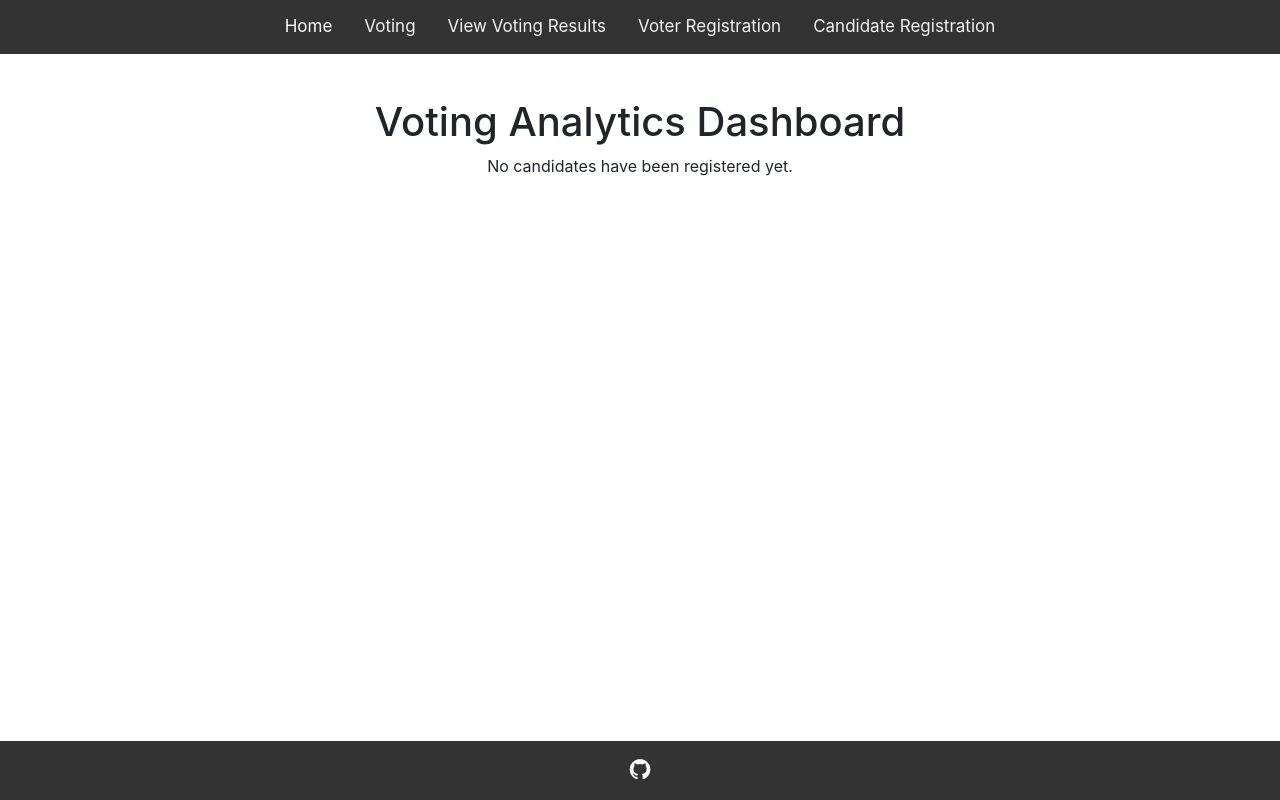
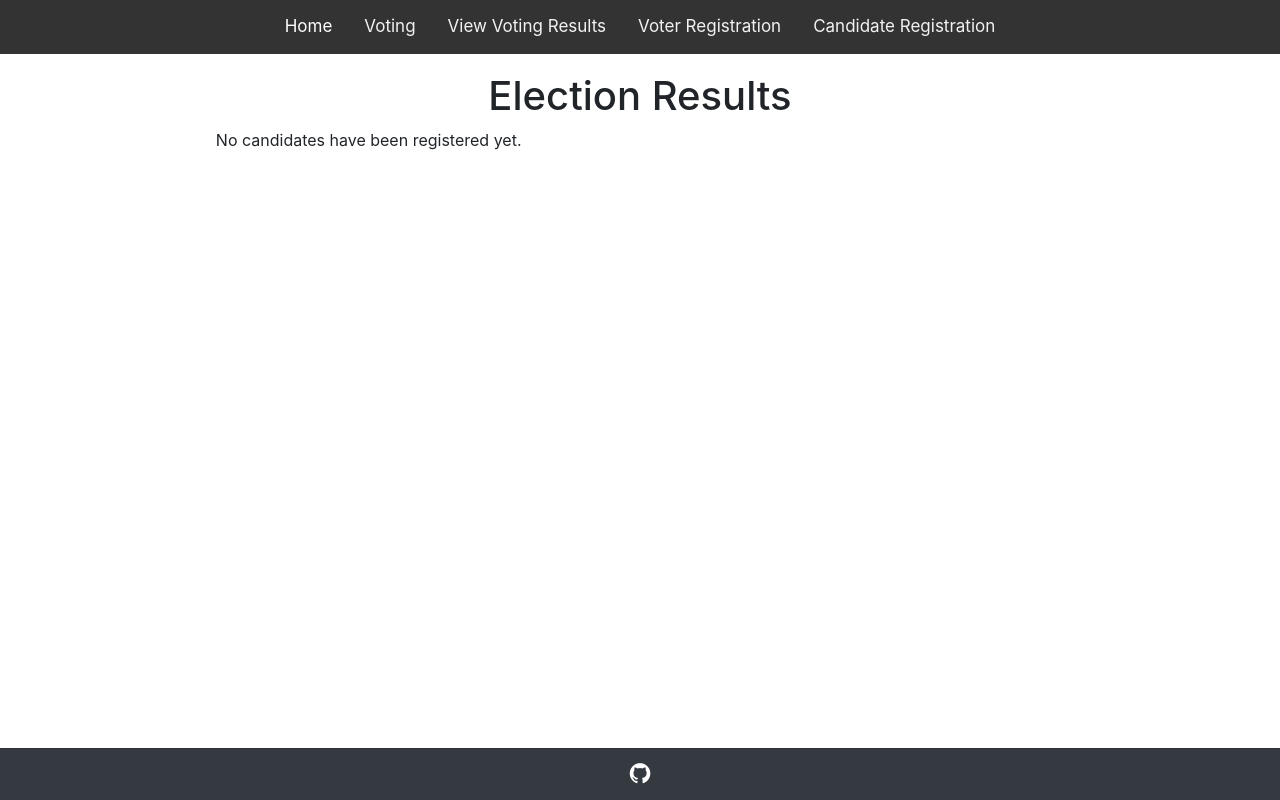
Before and after one commit to kvardaan/ML-Based-Voting-System, a Flask app: page /voting_results in a window 1280 px wide. Run offline with Flask 3, Linux system fonts and the light colour scheme; data that the repository does not hold is empty; some libraries are stand-ins or nearby versions.

Commit message:
UX modifications

```diff
--- a/static/index.css
+++ b/static/index.css
@@ -3,6 +3,7 @@ body {
     display: flex;
     flex-direction: column;
     min-height: 100vh;
+    max-width: 100%;
     margin: 0;
 }
 
@@ -45,7 +46,7 @@ select { /* Add select element styling */
     margin-bottom: 25px;
     border: 1px solid #ccc;
     border-radius: 5px;
-    box-sizing: border-box;
+    /*box-sizing: border-box;*/
     font-size: 12px;
     transition: border-color 0.3s;
 }
@@ -109,11 +110,6 @@ input:invalid {
 .welcome {
     text-align: center;
     margin-top: 10%;
-}
-
-.voting-results{
-    display: flex;
-    justify-content: center;
 }
 
 .voting-results .nav-link:link, .voting-results .nav-link:visited {
@@ -236,7 +232,7 @@ button:hover {
 }
 
 .chart-container {
-    width: 50%;
+    width: 30%;
     /*margin: 20px auto;*/
     box-shadow: 0 4px 8px rgba(0,0,0,0.1);
     background-color: #fff;
@@ -244,7 +240,32 @@ button:hover {
     /*padding: 20px;*/
 }
 
-.analyticsPage {
-    margin: 4rem auto;
-    padding-top: 10px;
+.card-footer {
+    width: 100%;
 }
+
+.dashboard {
+    max-width: 80%;
+    justify-content: center;
+    margin: 5% auto;
+}
+
+li {
+    list-style-type: none;
+}
+
+.bordered-box {
+    border: 2px solid #000000; /* Dynamic border color will be applied here */
+    border-radius: 5px; /* Rounded corners */
+    background-color: #f8f9fa; /* Background color */
+    box-shadow: 1px 1px 5px 1px dimgrey; /* Box shadow for depth */
+    color: #333; /* Text color */
+    display: flex; /* Use flexbox for layout */
+    justify-content: center; /* Center horizontally */
+    align-items: center; /* Center vertically */
+}
+
+.bordered-box p {
+    margin: 0;
+    padding: 15px;
+}
--- a/templates/home.html
+++ b/templates/home.html
@@ -8,8 +8,5 @@
             </h1>
             <h2>"Empowering voters, with the right to free and fair elections!"</h2>
         </div>
-        <div class='voting-results' {% block voting_resultsActive %}{% endblock %}>
-            <a class="nav-link" href="{{ url_for('voting_results') }}">View Voting Results</a>
-        </div>
     </section>
 {% endblock %}
--- a/templates/index.html
+++ b/templates/index.html
@@ -21,17 +21,15 @@
             </a>
         </div>
 
-        <div class="content mt-4">
+        <div class="content mt-2">
             {% block content %}
             <!-- This is where the content from different pages will be inserted -->
             {% endblock %}
         </div>
 
-        <footer>
-            <div>
-                <a href="https://github.com/kvardaan/ML-Based-Voting-System" target="_blank"><i class="fa fa-github" style="font-size:24px"></i></a>
-            </div>
-        </footer>
+        <div class="card-footer bg-dark text-center text-body-secondary fixed-bottom">
+            <a href="https://github.com/kvardaan/ML-Based-Voting-System" target="_blank"><i class="fa fa-github text-white" style="font-size:24px"></i></a>
+        </div>
 
     <script>
         function myFunction() {
--- a/templates/voting_results.html
+++ b/templates/voting_results.html
@@ -1,26 +1,16 @@
 {% extends 'index.html' %}
 
 {% block content %}
-    <div class="analyticsPage">
-        <div class="row justify-content-md-center">
-            <h1>Voting Analytics Dashboard</h1>
-        </div>
-        <div class="row justify-content-md-center">
+<div class="dashboard">
+    <div class="row justify-content-md-center mt-5">
+        <h1>Election Results</h1>
+    </div>
+
+    <div class="row justify-content-md-center">
+        <div class="col-md-10">
             {% if candidates %}
                 {% if votes %}
-                        <div class="row" id="chart_div" style="width: 100%; height: 500px;"></div>
-                        <div class="row">
-                            {% if winner|length > 1 %}
-                                <p>It's a tie between:</p>
-                                <ul>
-                                    {% for w in winner %}
-                                        <li>{{ w }}</li>
-                                    {% endfor %}
-                                </ul>
-                            {% else %}
-                                <p style="font-weight: bold">Winner: {{ winner[0] }}</p>
-                            {% endif %}
-                        </div>
+                    <div class="col" id="chart_div" style="height: 400px;"></div>
                     <script type="text/javascript" src="https://www.gstatic.com/charts/loader.js"></script>
                     <script type="text/javascript">
                         google.charts.load('current', {'packages':['corechart']});
@@ -31,12 +21,18 @@
                             data.addColumn('string', 'Candidate');
                             data.addColumn('number', 'Votes');
 
-                            // Populate data from candidates dictionary
-                            data.addRows([
+                            // Populate data from candidates dictionary and convert votes to integers
+                            var chartData = [
                                 {% for candidate, votes in candidates.items() %}
-                                    ['{{ candidate }}', {{ votes }}],
+                                    ['{{ candidate }}', {{ votes}}],
                                 {% endfor %}
-                            ]);
+                            ];
+
+                            data.addRows(chartData);
+
+                            // Modify the chart data to include "Votes" in the tooltip
+                            var formatter = new google.visualization.NumberFormat({prefix: 'Votes: '});
+                            formatter.format(data, 1); // Format the "Votes" column
 
                             var options = {
                                 title: null
@@ -46,6 +42,20 @@
                             chart.draw(data, options);
                         }
                     </script>
+                    <div class="row justify-content-md-center">
+                        <div class="bordered-box">
+                            {% if winner|length > 1 %}
+                                <p>It's a tie between -</p>
+                                <ul>
+                                    {% for w in winner %}
+                                        <li>{{ w }}</li>
+                                    {% endfor %}
+                                </ul>
+                            {% else %}
+                                <p style="font-weight: bold">Winner: {{ winner[0] }}</p>
+                            {% endif %}
+                        </div>
+                    </div>
                 {% else %}
                     <p>No votes have been cast yet.</p>
                 {% endif %}
@@ -54,4 +64,5 @@
             {% endif %}
         </div>
     </div>
+</div>
 {% endblock %}
```
